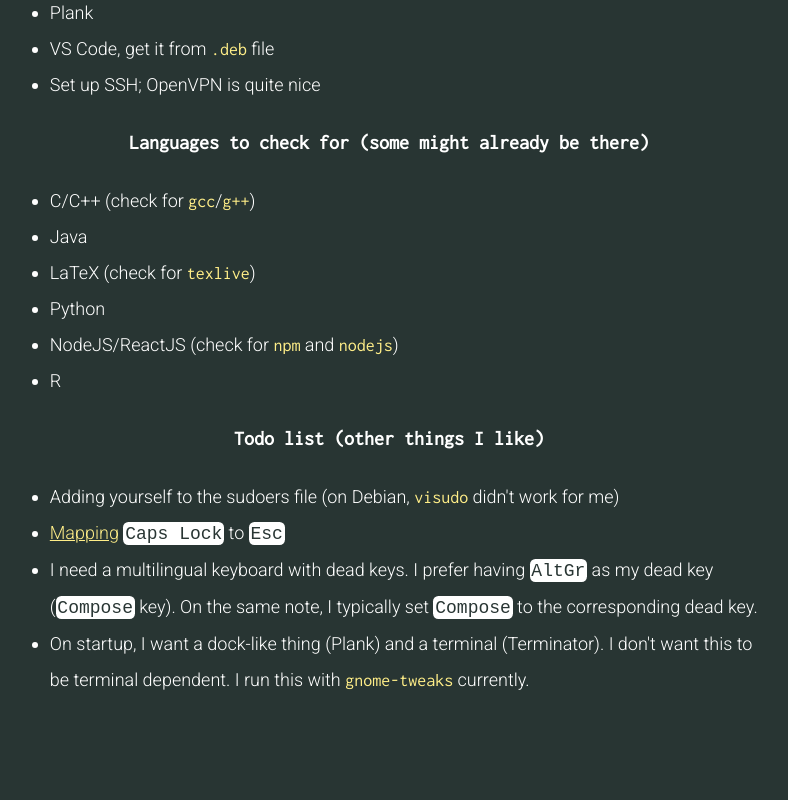
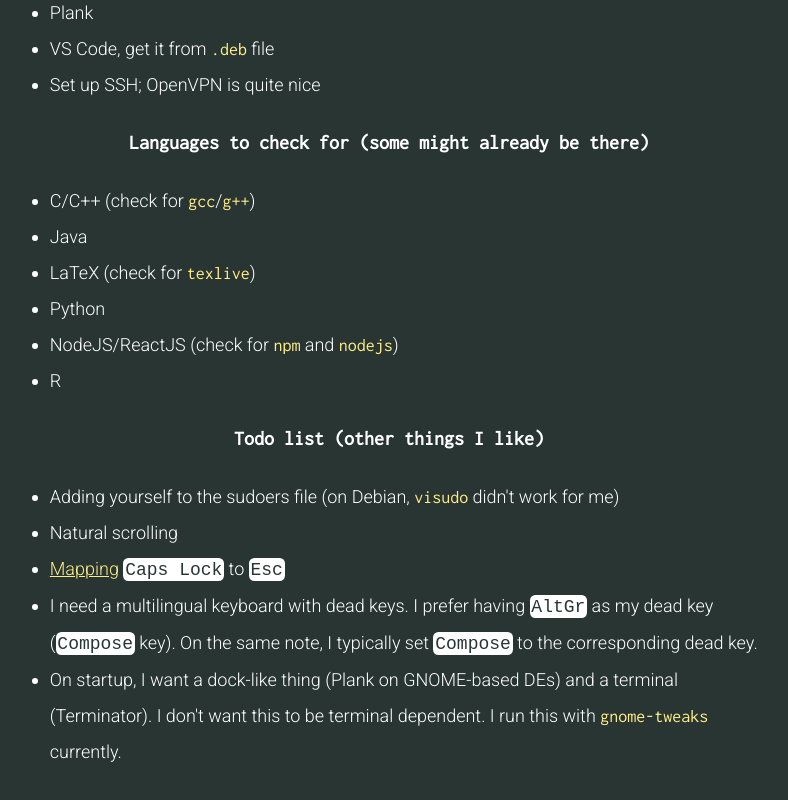
Before and after one commit to krithravi/personalWeb, a React (Create React App) app: page /writeup/preferences in a window 1280 px wide. Shown: the part 1104-1904 px from the top of the page, without its empty margins (251-1039 px from the left). Before the commit the page ends 1838 px from the top, so only its background shows below. Built offline with nearby package versions, Linux system fonts and the light colour scheme.

Commit message:
updated writeupintro

```diff
--- a/src/writeups/Preferences.js
+++ b/src/writeups/Preferences.js
@@ -54,12 +54,13 @@
                     <p>
                         <ul>
                             <li> Adding yourself to the sudoers file (on Debian, <span class="monospace">visudo</span> didn't work for me)</li>
+							<li>Natural scrolling</li>
                             <li><Link to="/writeup/map">Mapping</Link> <code class="inline">Caps Lock</code> to <code class="inline">Esc</code></li>
                             <li> I need a multilingual keyboard with dead keys. I prefer having <code class="inline">AltGr</code> as
                                 my dead key (<code class="inline">Compose</code> key). On the same note,
                                 I typically set <code class="inline">Compose</code> to the corresponding dead key.
                             </li>
-                            <li>On startup, I want a dock-like thing (Plank) and a terminal (Terminator).
+                            <li>On startup, I want a dock-like thing (Plank on GNOME-based DEs) and a terminal (Terminator).
                                 I don't want this to be terminal dependent.
                                 I run this with <span class="monospace">gnome-tweaks</span> currently.
                             </li>
--- a/src/writeups/WriteUpIntro.js
+++ b/src/writeups/WriteUpIntro.js
@@ -26,7 +26,7 @@
 					<br></br>
 					These are my current set ups:
 					<ul>
-						<li>&Eacute;owyn: Dell XPS 15 9570, with Debian Buster (Cinnamon desktop)</li>
+						<li>&Eacute;owyn: Dell XPS 15 9570, with Debian Buster (i3wm)</li>
 						<li>Pippin: Raspberry Pi 3B+, with Arch Linux ARM </li>
 					</ul>
 				</p>
```
Also changed, not shown: 3 other files (tests, documents, lock files or other folders).
